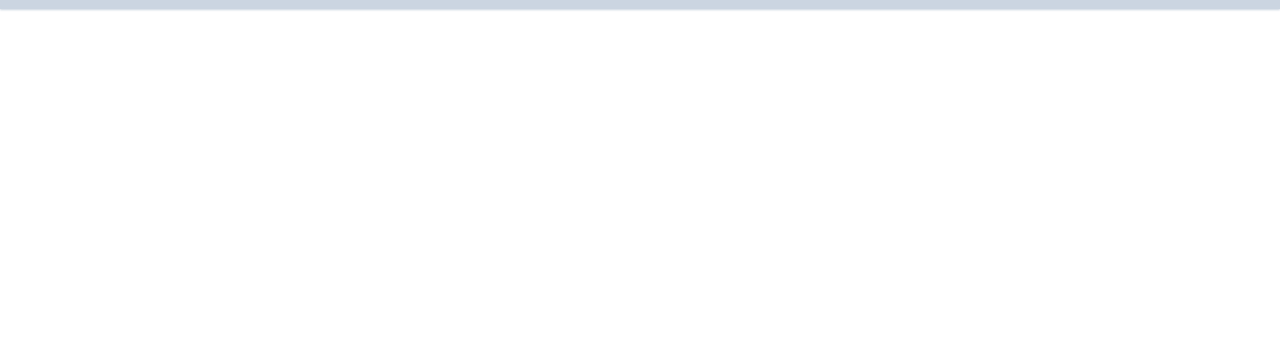
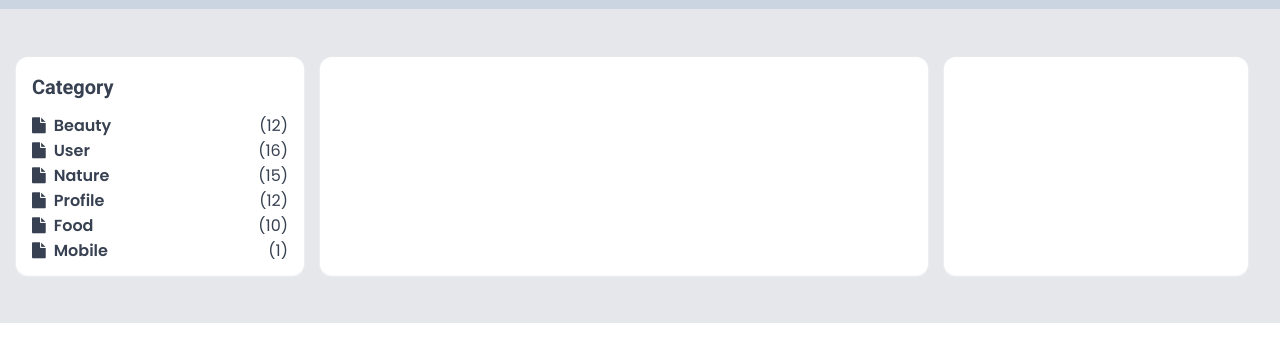
Before and after one commit to sanketM1996/Blog-Tailwind, a website: page index.html in a window 1280 px wide. Shown: the part 70-432 px from the top of the page. Drawn offline with Linux system fonts and the light colour scheme.

Commit message:
added category

```diff
--- a/index.html
+++ b/index.html
@@ -60,6 +60,62 @@
           </div>
      </nav>
      <!--end Navigation   -->
+     <!-- main body start -->
+     <div class="py-12 bg-gray-200">
+          <div class="container mx-auto px-4 flex">
+               <!-- left div start -->
+               <div class="w-3/12">
+                    <div class="bg-white shadow-sm shadow-white rounded-xl p-4 mr-4">
+                         <h3 class="text-xl font-semibold text-gray-700 font-roboto">Category</h3>
+                         <!-- catagory slider start -->
+                         <div class="text-gray-700 space-y-2 mt-4">
+                             <a href="#" class="flex items-center font-semibold leading-4  hover:text-blue-700 transition" ">
+                              <span class="mr-2"><i class="fa fa-file" aria-hidden="true"></i></span>
+                              <span>Beauty</span>
+                              <span class="font-normal ml-auto">(12)</span>
+                         </a>
+                         <a href="#" class="flex items-center font-semibold leading-4  hover:text-blue-700 transition" ">
+                              <span class="mr-2"><i class="fa fa-file" aria-hidden="true"></i></span>
+                              <span>User</span>
+                              <span class="font-normal ml-auto">(16)</span>
+                         </a><a href="#" class="flex items-center font-semibold leading-4  hover:text-blue-700 transition" ">
+                              <span class="mr-2"><i class="fa fa-file" aria-hidden="true"></i></span>
+                              <span>Nature</span>
+                              <span class="font-normal ml-auto">(15)</span>
+                         </a><a href="#" class="flex items-center font-semibold leading-4  hover:text-blue-700 transition" ">
+                              <span class="mr-2"><i class="fa fa-file" aria-hidden="true"></i></span>
+                              <span>Profile</span>
+                              <span class="font-normal ml-auto">(12)</span>
+                         </a><a href="#" class="flex items-center font-semibold leading-4  hover:text-blue-700 transition" ">
+                              <span class="mr-2"><i class="fa fa-file" aria-hidden="true"></i></span>
+                              <span>Food</span>
+                              <span class="font-normal ml-auto">(10)</span>
+                         </a><a href="#" class="flex items-center font-semibold leading-4  hover:text-blue-700 transition" ">
+                              <span class="mr-2"><i class="fa fa-file" aria-hidden="true"></i></span>
+                              <span>Mobile</span>
+                              <span class="font-normal ml-auto">(1)</span>
+                         </a>
+                         </div>
+                         <!-- catagory slider end -->
+
+                    </div>
+               </div>
+               <!-- left div end -->
+               <!-- middle div start -->
+               <div class="w-6/12 bg-white shadow-sm shadow-white rounded-xl py-12 mr-4">
+
+               </div>
+               <!-- middle div end -->
+               <!-- right div start -->
+               <div class="w-3/12 bg-white shadow-sm shadow-white rounded-xl py-12 mr-4">
+
+               </div>
+               <!-- right div end -->
+
+
+          </div>
+     </div>
+     <!-- main body end -->
 
 </body>
 
```
Also changed, not shown: output/tailwind.css.
